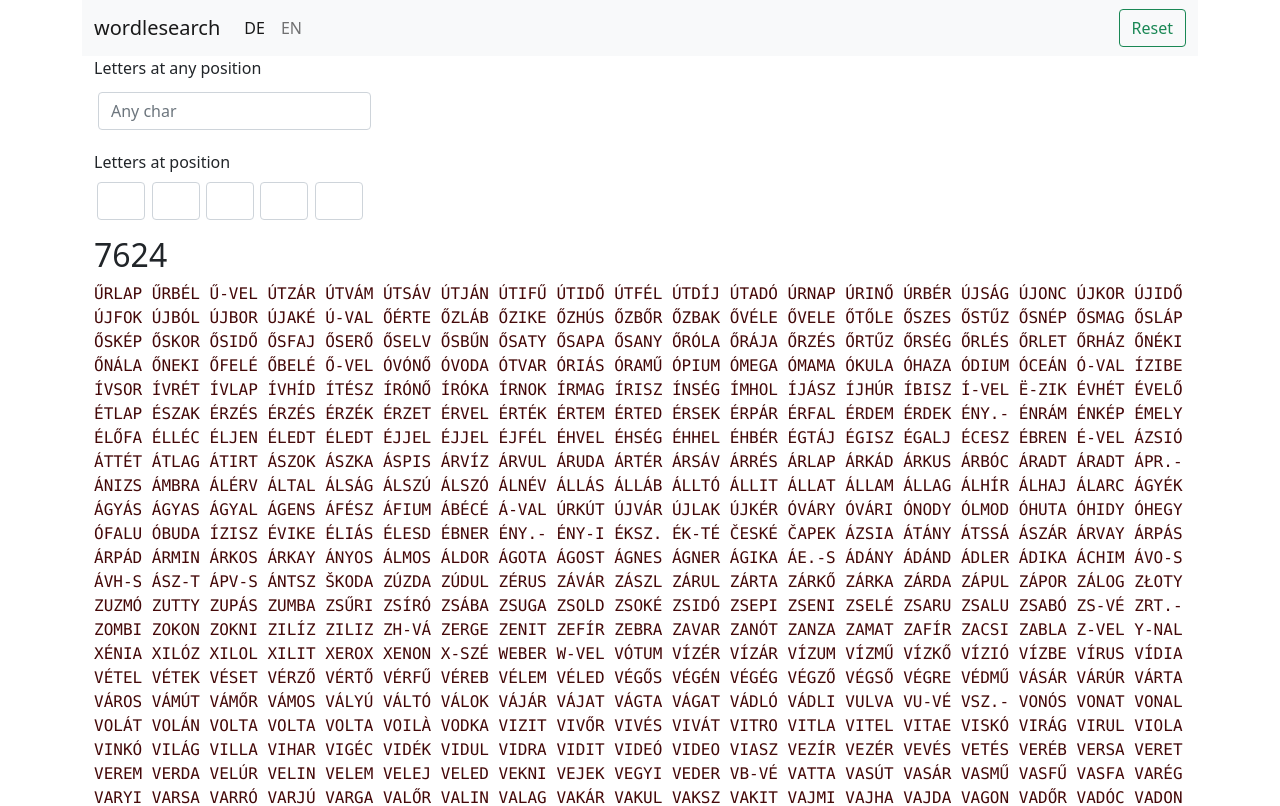
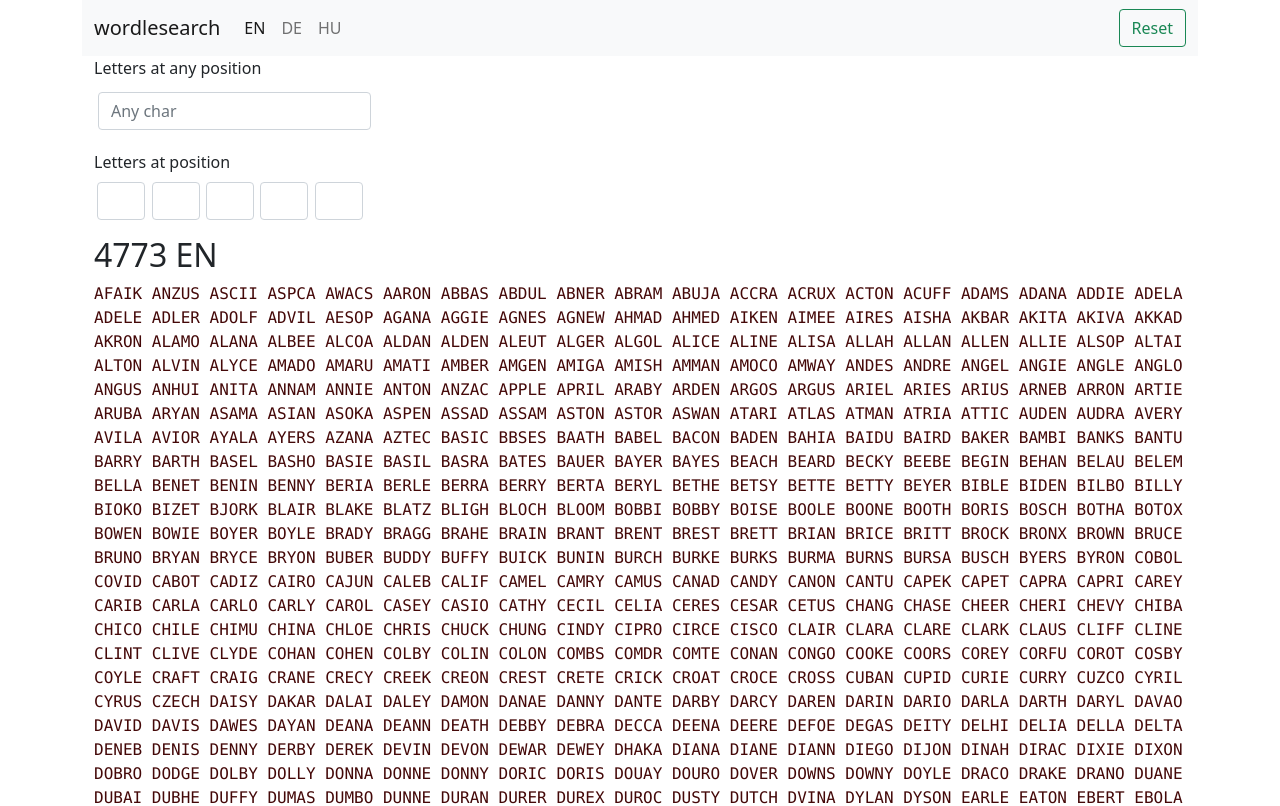
Before and after one commit to bonham/wordsearch, a Vue app: page / in a window 1280 px wide. Shown: the top 806 px of the page. Built offline with nearby package versions, Linux system fonts and the light colour scheme.

Commit message:
language switch complete

```diff
--- a/src/App.vue
+++ b/src/App.vue
@@ -1,7 +1,13 @@
 <template>
   <div class="container">
-    <Navbar @reset="resetAction" />
-    <wsearch-form />
+    <Navbar
+      @reset="resetAction"
+      @lang="setLang"
+    />
+    <wsearch-form
+      :lang="langStatus"
+      :reset-trigger="resetCounter"
+    />
   </div>
 </template>
 
@@ -14,9 +20,19 @@ export default {
     Navbar,
     WsearchForm
   },
+  data() {
+    return {
+      resetCounter: 0,
+      langStatus: "EN"
+    }
+  },
   methods: {
-    resetAction(e) {
-      console.log("Event received",e)
+    resetAction() {
+      this.resetCounter++
+    },
+    setLang(language) {
+      this.resetAction()
+      this.langStatus = language
     }
   }
 }
--- a/src/components/WsearchForm.vue
+++ b/src/components/WsearchForm.vue
@@ -11,7 +11,6 @@
         placeholder="Any char"
         type="text"
         class="form-control m-1 w-25"
-        aria-describedby="anyCharHelp"
         @input="processInput"
       >
     </div>
@@ -27,11 +26,12 @@
         class="form-control oneletter"
         maxlength="1"
         @input="processAtPos"
+        :value="field.text"
       >
     </div>
-    <h2>{{ resultLength }}</h2>
+    <h2>{{ wordListLength }} {{ lang }}</h2>
     <p class="font-monospace wordbody">
-      {{ words }}
+      {{ wordsText }}
     </p>
   </div>
 </template>
@@ -43,26 +43,29 @@ import dic_US from "raw-loader!../assets/en_US-five.txt";
 import dic_HU from "raw-loader!../assets/hu_HU-five.txt";
 import { WordListFilter } from '@/lib/WordListFilter.js'
 
-const lang = "HU"
 const dicts = {}
 dicts["EN"] = dic_US
 dicts["DE"] = dic_DE
 dicts["HU"] = dic_HU
-const fileContent = dicts[lang]
-const lineArray = fileContent.split("\n")
-const wordList = new WordListFilter(lineArray)
-wordList.reduceWithoutAnyCharInString('äöüÄÖÜß').convertToUpperCase()
+const wordLists = {}
+for (const l in dicts) {
+
+  const fileContent = dicts[l]
+  const lineArray = fileContent.split("\n")
+  wordLists[l] = new WordListFilter(lineArray).convertToUpperCase()
+}
+wordLists['DE'].reduceWithoutAnyCharInString('äöüÄÖÜß').convertToUpperCase()
 
 
 export default {
   data() {
     return {
       inputFields:[
-        { position: 0 },
-        { position: 1 },
-        { position: 2 },
-        { position: 3 },
-        { position: 4 },
+        { position: 0, text: "" },
+        { position: 1, text: "" },
+        { position: 2, text: "" },
+        { position: 3, text: "" },
+        { position: 4, text: "" },
       ],
       positionConstraints: {},
       anychar: "",
@@ -70,13 +73,29 @@ export default {
       words: ""
     };
   },
+  props: {
+    resetTrigger: {
+      type: Number,
+      default: 0
+    },
+    lang: {
+      type: String,
+      required: true,
+      default: 'EN'
+    }
+  },
   mounted() {
-    this.recalcResultAnyChar()
+    //this.recalcResultAnyChar()
   },
-  methods: {
-    recalcResultAnyChar() {
-
-      const workingWordList = wordList.clone()
+  watch: {
+    // eslint-disable-next-line no-unused-vars
+    resetTrigger(newVal, oldVal) {
+      this.resetForm()
+    }
+  },
+  computed: {
+    workingWordList() {
+      const workingWordList = wordLists[this.lang].clone()
       workingWordList.reduceAnyCharInString(this.anychar)
 
       for (const p in this.positionConstraints) {
@@ -84,14 +103,25 @@ export default {
         workingWordList.reduceCharAtPosition(c, p)
       }
 
-      this.resultLength = workingWordList.len()
-      this.words = workingWordList.getArray().join(' ')
+      // this.resultLength = workingWordList.len()
+      // this.words = workingWordList.getArray().join(' ')
       return workingWordList
+
     },
+    wordListLength() {
+      return this.workingWordList.len()
+    },
+    wordsText() {
+      return this.workingWordList.getArray().join(" ")
+    }
+
+
+  },
+  methods: {
+
     processInput(e) {
       const up = e.target.value.toUpperCase()
       this.anychar = up
-      this.recalcResultAnyChar()
     },
     processAtPos(e) {
 
@@ -99,6 +129,7 @@ export default {
 
       // Overwrite field value
       const char = e.target.value.toUpperCase()
+      this.inputFields[position].text = char
       e.target.value=char
 
       if (char == "") {
@@ -107,7 +138,13 @@ export default {
         this.positionConstraints[position] = char
       }
 
-      this.recalcResultAnyChar()
+    },
+    resetForm() {
+      this.anychar = ""
+      this.positionConstraints = {}
+      this.inputFields.forEach(x => {
+        x.text = ""
+      })
     }
   },
 };
--- a/src/components/nav-bar.vue
+++ b/src/components/nav-bar.vue
@@ -21,18 +21,17 @@
         id="navbarSupportedContent"
       >
         <ul class="navbar-nav me-auto mb-2 mb-lg-0">
-          <li class="nav-item">
-            <a
-              class="nav-link active"
-              aria-current="page"
-              href="#"
-            >DE</a>
-          </li>
-          <li class="nav-item">
+          <li
+            v-for="l in languages"
+            :key="l.id"
+            class="nav-item"
+          >
             <a
               class="nav-link"
+              :class="{ active: isActive(l.id) }"
+              @click="setLang(l.id)"
               href="#"
-            >EN</a>
+            >{{ l.id }}</a>
           </li>
         </ul>
         <form class="d-flex">
@@ -47,3 +46,32 @@
     </div>
   </nav>
 </template>
+
+<script>
+export default {
+  emits: ['reset','lang'],
+  data() {
+    return {
+      lang: "EN",
+      languages: [
+        { id: 'EN'},
+        { id: 'DE'},
+        { id: 'HU'},
+      ]
+    }
+  },
+  methods: {
+    isActive(current_lang) {
+      if (this.lang == current_lang)
+        return "active"
+      else
+        return ""
+    },
+    setLang(l) {
+      this.lang=l
+      this.$emit('lang',l)
+    }
+  }
+
+}
+</script>
```
Also changed, not shown: 1 other file (tests, documents, lock files or other folders).
